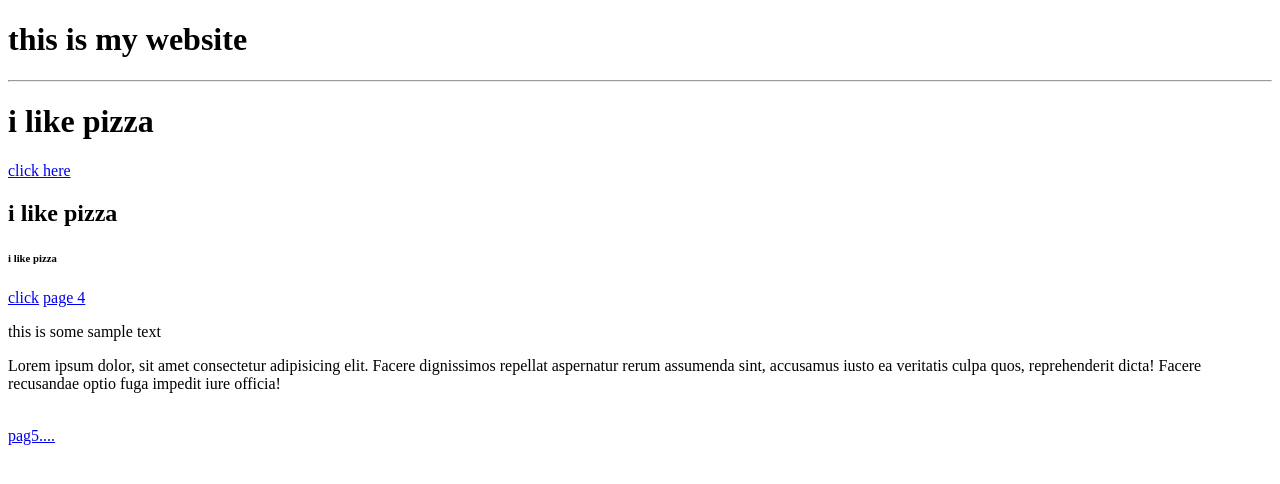
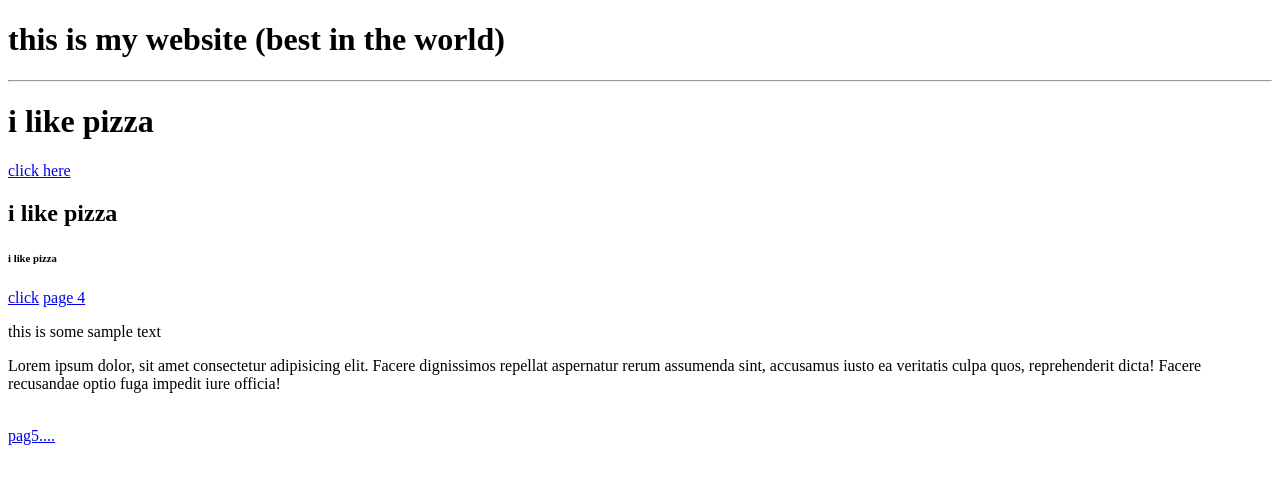
Before and after one commit to codeblack2301/codecheck001, a plain HTML site: page index.html in a window 1280 px wide. Drawn offline with Linux system fonts and the light colour scheme.

Commit message:
nada dmais

```diff
--- a/index.html
+++ b/index.html
@@ -8,7 +8,7 @@
 <body>
 
     <!-- this is the best website ever-->
-    <h1>this is my website</h1>
+    <h1>this is my website (best in the world)</h1>
     <hr>
    <h1> i like pizza </h1>
    <a href="index2.html"> click here</a>
```
